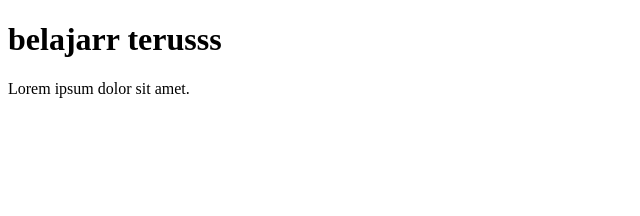
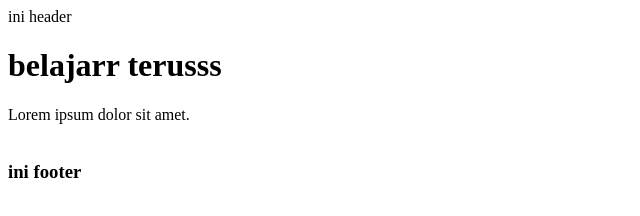
Before and after one commit to zakiakrom/projectemas, a plain HTML site: page index.html in a window 1280 px wide. Shown: the whole page, without its empty margins (0-640 px from the left). Drawn offline with Linux system fonts and the light colour scheme.

Commit message:
perubahan header dan footer

```diff
--- a/index.html
+++ b/index.html
@@ -7,12 +7,17 @@
 </head>
 <body>
 
+    <header>ini header</header>
     <h1>
         belajarr terusss
     </h1>
     <div>
         Lorem ipsum dolor sit amet.
     </div>
+    <br>
+    <footer>
+        <h3>ini footer</h3>
+    </footer>
 
 </body>
 </html>
```
Also changed, not shown: 1 other file.
